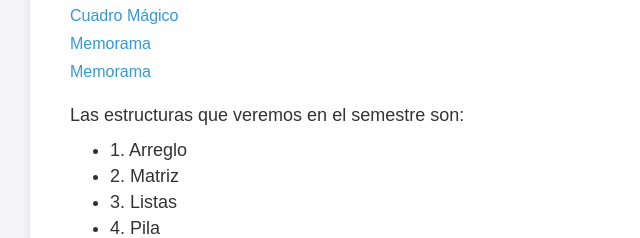
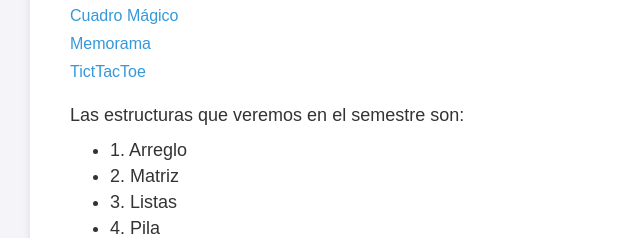
Before and after one commit to DaRonin13/daronin13.github.io, a plain HTML site: page index.html in a window 1280 px wide. Shown: the part 539-777 px from the top of the page, 190-830 px from the left. Drawn offline with Linux system fonts and the light colour scheme.

Commit message:
Update index.html

```diff
--- a/index.html
+++ b/index.html
@@ -76,7 +76,7 @@
             <a href="Arreglo.html">Arreglo</a>
             <a href="CuadradoMagico.html">Cuadro Mágico</a>
             <a href="Memorama.html">Memorama</a>
-            <a href="tictactoe.html">Memorama</a>
+            <a href="tictactoe.html">TictTacToe</a>
 
         </div>
 
```
